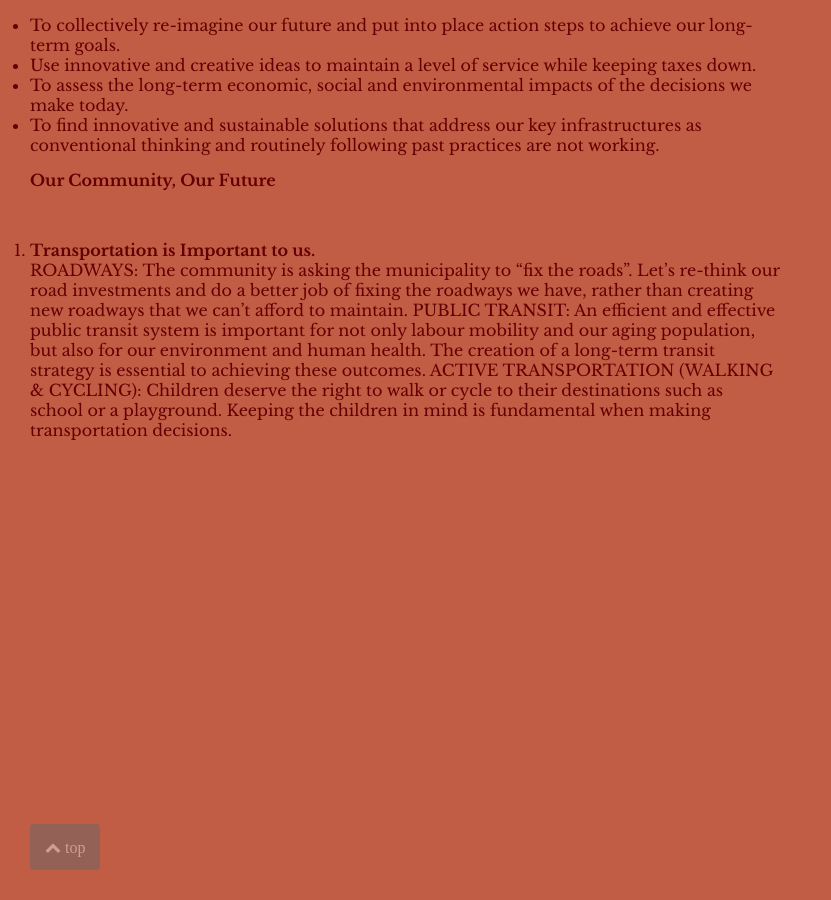
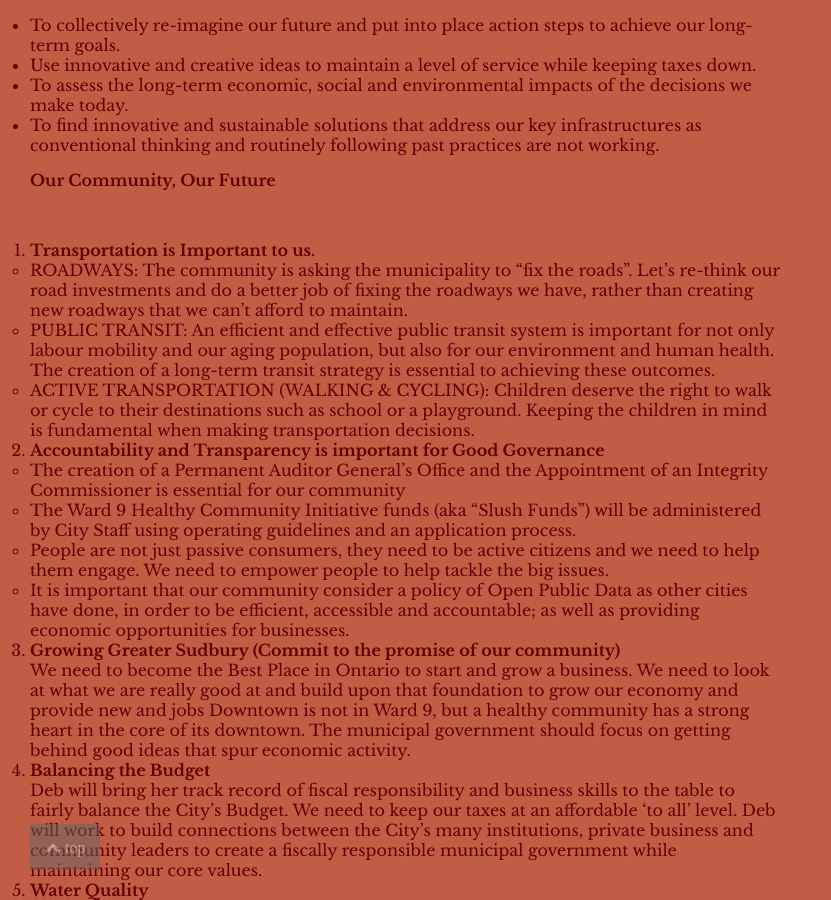
Before and after one commit to devonoel/debsite, a Jekyll site: the page built from index.html, in a window 1280 px wide and 900 px high, scrolled down 1195 px. Shown: the whole window, without its empty margins (0-831 px from the left). Built offline with Jekyll 4.4.1, drawn with Linux system fonts in a browser that asks for light colours; nearby versions of some CDN libraries; some web fonts are replaced; Markdown is read by kramdown in place of the engine named in the settings; some of the changed text lies outside the part shown.

Commit message:
More updated copy for the Platform page

```diff
--- a/index.html
+++ b/index.html
@@ -32,19 +32,57 @@ title: Deb McIntosh
     <br/>
     <p>
       <ol>
-        <li><b>Transportation is Important to us.</b><br/>
-            ROADWAYS: The community is asking the municipality to “fix the roads”.
+        <li><b>Transportation is Important to us.</b>
+          <ul>
+            <li>ROADWAYS: The community is asking the municipality to “fix the roads”.
             Let’s re-think our road investments and do a better job of fixing the roadways we have,
-            rather than creating new roadways that we can’t afford to maintain.
-            PUBLIC TRANSIT: An efficient and effective public transit system is important for not only
+            rather than creating new roadways that we can’t afford to maintain.</li>
+            <li>PUBLIC TRANSIT: An efficient and effective public transit system is important for not only
             labour mobility and our aging population, but also for our environment and human health.
-            The creation of a long-term transit strategy is essential to achieving these outcomes.
-            ACTIVE TRANSPORTATION (WALKING & CYCLING): Children deserve the right to walk or cycle to
+            The creation of a long-term transit strategy is essential to achieving these outcomes.</li>
+            <li>ACTIVE TRANSPORTATION (WALKING & CYCLING): Children deserve the right to walk or cycle to
             their destinations such as school or a playground. Keeping the children in mind is
-            fundamental when making transportation decisions.
+            fundamental when making transportation decisions.</li>
+          </ul>
+        </li>
+        <li><b>Accountability and Transparency is important for Good Governance</b>
+          <ul>
+            <li>The creation of a Permanent Auditor General’s Office and the Appointment of an Integrity
+            Commissioner is essential for our community</li>
+            <li>The Ward 9 Healthy Community Initiative funds (aka “Slush Funds”) will be administered by
+            City Staff using operating guidelines and an application process.</li>
+            <li>People are not just passive consumers, they need to be active citizens and we need to help
+            them engage. We need to empower people to help tackle the big issues.</li>
+            <li>It is important that our community consider a policy of Open Public Data as other cities
+            have done, in order to be efficient, accessible and accountable; as well as providing economic
+            opportunities for businesses.</li>
+          </ul>
+        </li>
+        <li><b>Growing Greater Sudbury (Commit to the promise of our community)</b><br/>
+          We need to become the Best Place in Ontario to start and grow a business.
+          We need to look at what we are really good at and build upon that foundation to grow our economy
+          and provide new and jobs Downtown is not in Ward 9, but a healthy community has a strong heart in
+          the core of its downtown. The municipal government should focus on getting behind good ideas that
+          spur economic activity.
+        </li>
+        <li><b>Balancing the Budget</b><br/>
+          Deb will bring her track record of fiscal responsibility and business skills to the table to fairly
+          balance the City’s Budget. We need to keep our taxes at an affordable ‘to all’ level. Deb will work
+          to build connections between the City’s many institutions, private business and community leaders
+          to create a fiscally responsible municipal government while maintaining our core values.
+        </li>
+        <li><b>Water Quality</b><br/>
+          We need to be proactive in protecting one our greatest resources.  We need to work with Laurentian’s
+          Living with Lakes Centre, the Greater Sudbury Watershed Alliance and its associated groups as well as
+          the people who live on or near our community’s water ways.
         </li>
       </ol>
     </p>
+    <h3>We are all in this together!</h3>
+    <p>Deb McIntosh will be responsive to the Ward 9 Community and its needs, while recognizing that what is good for
+      the other wards, and for the City as a whole, can also be beneficial to the residents of Ward 9.</p>
+    <p>Our community needs critical and innovative thinking that Deb McIntosh can deliver with each issue, project and
+      opportunity she encounters.</p>
   </div>
 
   <!--
```
Also changed, not shown: 1 other file.
